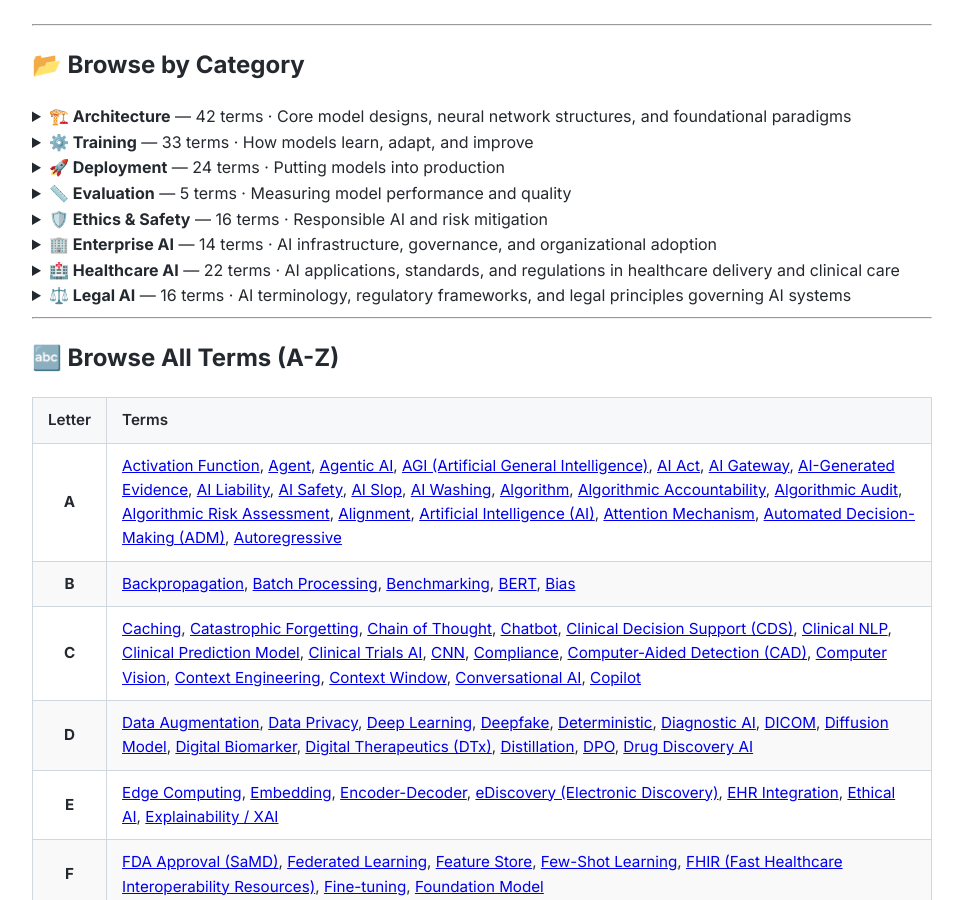
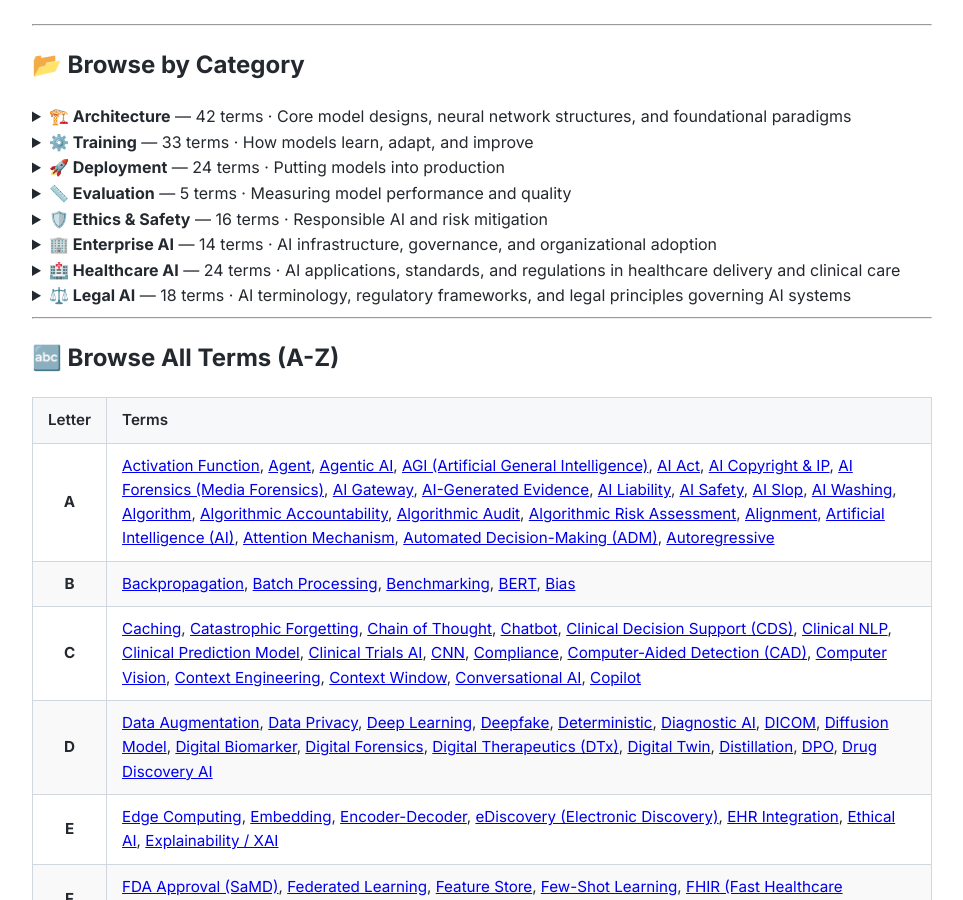
Before and after one commit to alexnubla/ai-dictionary, a Jekyll site: the page built from index.md, in a window 1280 px wide and 900 px high, scrolled down 1216 px. Shown: the whole window, without its empty margins (158-1121 px from the left). Built offline with Jekyll 4.4.1, drawn with Linux system fonts in a browser that asks for light colours.

Commit message:
Update index.md

```diff
--- a/index.md
+++ b/index.md
@@ -21,7 +21,7 @@
 > **🎯 Scope & Rigor:** We strictly exclude "confabulations," marketing fluff, or made-up buzzwords that lack real currency in standard AI terminology. This dictionary focuses exclusively on validated, widely recognized concepts with established technical definitions.
 
 <p align="center">
-  <img src="https://img.shields.io/badge/Terms-172-blue?style=for-the-badge" alt="172 Terms">
+  <img src="https://img.shields.io/badge/Terms-176-blue?style=for-the-badge" alt="176 Terms">
   <img src="https://img.shields.io/badge/Categories-8-green?style=for-the-badge" alt="8 Categories">
   <img src="https://img.shields.io/badge/Updated-August_2026-orange?style=for-the-badge" alt="Updated August 2026">
   <img src="https://img.shields.io/badge/License-MIT-purple?style=for-the-badge" alt="MIT License">
@@ -74,16 +74,56 @@
 </details>
 
 <details>
-<summary><strong>🏥 Healthcare AI</strong> — 22 terms · AI applications, standards, and regulations in healthcare delivery and clinical care</summary>
+<summary><strong>🏥 Healthcare AI</strong> — 24 terms · AI applications, standards, and regulations in healthcare delivery and clinical care</summary>
 
-<a href="./terms/clinical-decision-support/">Clinical Decision Support (CDS)</a> · <a href="./terms/clinical-nlp/">Clinical NLP</a> · <a href="./terms/clinical-prediction-model/">Clinical Prediction Model</a> · <a href="./terms/clinical-trials-ai/">Clinical Trials AI</a> · <a href="./terms/computer-aided-detection/">Computer-Aided Detection (CAD)</a> · <a href="./terms/diagnostic-ai/">Diagnostic AI</a> · <a href="./terms/dicom/">DICOM</a> · <a href="./terms/digital-biomarker/">Digital Biomarker</a> · <a href="./terms/digital-therapeutics/">Digital Therapeutics (DTx)</a> · <a href="./terms/drug-discovery-ai/">Drug Discovery AI</a> · <a href="./terms/ehr-integration/">EHR Integration</a> · <a href="./terms/fda-approval-samd/">FDA Approval (SaMD)</a> · <a href="./terms/fhir/">FHIR</a> · <a href="./terms/health-informatics/">Health Informatics</a> · <a href="./terms/in-silico-trials/">In Silico Trials</a> · <a href="./terms/interoperability/">Interoperability</a> · <a href="./terms/medical-imaging-ai/">Medical Imaging AI</a> · <a href="./terms/phi/">PHI</a> · <a href="./terms/precision-medicine/">Precision Medicine</a> · <a href="./terms/radiomics/">Radiomics</a> · <a href="./terms/remote-patient-monitoring/">Remote Patient Monitoring (RPM)</a> · <a href="./terms/regulatory-ai/">Regulatory AI</a>
+<a href="./terms/clinical-decision-support/">Clinical Decision Support (CDS)</a> ·
+<a href="./terms/clinical-nlp/">Clinical NLP</a> ·
+<a href="./terms/clinical-prediction-model/">Clinical Prediction Model</a> ·
+<a href="./terms/clinical-trials-ai/">Clinical Trials AI</a> ·
+<a href="./terms/computer-aided-detection/">Computer-Aided Detection (CAD)</a> ·
+<a href="./terms/diagnostic-ai/">Diagnostic AI</a> ·
+<a href="./terms/dicom/">DICOM</a> ·
+<a href="./terms/digital-biomarker/">Digital Biomarker</a> ·
+<a href="./terms/digital-therapeutics/">Digital Therapeutics (DTx)</a> ·
+<a href="./terms/digital-twin/">Digital Twin</a> ·
+<a href="./terms/drug-discovery-ai/">Drug Discovery AI</a> ·
+<a href="./terms/ehr-integration/">EHR Integration</a> ·
+<a href="./terms/fda-approval-samd/">FDA Approval (SaMD)</a> ·
+<a href="./terms/fhir/">FHIR</a> ·
+<a href="./terms/health-informatics/">Health Informatics</a> ·
+<a href="./terms/in-silico-trials/">In Silico Trials</a> ·
+<a href="./terms/interoperability/">Interoperability</a> ·
+<a href="./terms/medical-imaging-ai/">Medical Imaging AI</a> ·
+<a href="./terms/phi/">PHI</a> ·
+<a href="./terms/precision-medicine/">Precision Medicine</a> ·
+<a href="./terms/radiomics/">Radiomics</a> ·
+<a href="./terms/remote-patient-monitoring/">Remote Patient Monitoring (RPM)</a> ·
+<a href="./terms/regulatory-ai/">Regulatory AI</a> ·
+<a href="./terms/wearable-ai/">Wearable AI</a>
 
 </details>
 
 <details>
-<summary><strong>⚖️ Legal AI</strong> — 16 terms · AI terminology, regulatory frameworks, and legal principles governing AI systems</summary>
+<summary><strong>⚖️ Legal AI</strong> — 18 terms · AI terminology, regulatory frameworks, and legal principles governing AI systems</summary>
 
-<a href="./terms/ai-act/">AI Act</a> · <a href="./terms/ai-generated-evidence/">AI-Generated Evidence</a> · <a href="./terms/ai-liability/">AI Liability</a> · <a href="./terms/algorithmic-accountability/">Algorithmic Accountability</a> · <a href="./terms/algorithmic-audit/">Algorithmic Audit</a> · <a href="./terms/algorithmic-risk-assessment/">Algorithmic Risk Assessment</a> · <a href="./terms/automated-decision-making/">Automated Decision-Making (ADM)</a> · <a href="./terms/ediscovery/">eDiscovery</a> · <a href="./terms/generative-ai-disclosure/">Generative AI Disclosure</a> · <a href="./terms/high-risk-ai-system/">High-Risk AI System</a> · <a href="./terms/impact-assessment/">Impact Assessment</a> · <a href="./terms/regulatory-sandbox/">Regulatory Sandbox</a> · <a href="./terms/right-to-explanation/">Right to Explanation</a> · <a href="./terms/systemic-risk/">Systemic Risk</a> · <a href="./terms/tar-technology-assisted-review/">TAR (Technology-Assisted Review)</a> · <a href="./terms/trustworthy-ai/">Trustworthy AI</a>
+<a href="./terms/ai-act/">AI Act</a> ·
+<a href="./terms/ai-copyright-ip/">AI Copyright & IP</a> ·
+<a href="./terms/ai-forensics/">AI Forensics (Media Forensics)</a> ·
+<a href="./terms/ai-generated-evidence/">AI-Generated Evidence</a> ·
+<a href="./terms/ai-liability/">AI Liability</a> ·
+<a href="./terms/algorithmic-accountability/">Algorithmic Accountability</a> ·
+<a href="./terms/algorithmic-audit/">Algorithmic Audit</a> ·
+<a href="./terms/algorithmic-risk-assessment/">Algorithmic Risk Assessment</a> ·
+<a href="./terms/automated-decision-making/">Automated Decision-Making (ADM)</a> ·
+<a href="./terms/ediscovery/">eDiscovery</a> ·
+<a href="./terms/generative-ai-disclosure/">Generative AI Disclosure</a> ·
+<a href="./terms/high-risk-ai-system/">High-Risk AI System</a> ·
+<a href="./terms/impact-assessment/">Impact Assessment</a> ·
+<a href="./terms/regulatory-sandbox/">Regulatory Sandbox</a> ·
+<a href="./terms/right-to-explanation/">Right to Explanation</a> ·
+<a href="./terms/systemic-risk/">Systemic Risk</a> ·
+<a href="./terms/tar-technology-assisted-review/">TAR (Technology-Assisted Review)</a> ·
+<a href="./terms/trustworthy-ai/">Trustworthy AI</a>
 
 </details>
 
@@ -93,10 +133,10 @@
 
 | Letter | Terms |
 | :---: | :--- |
-| **A** | [Activation Function](./terms/activation-function/), [Agent](./terms/agent/), [Agentic AI](./terms/agentic-ai/), [AGI (Artificial General Intelligence)](./terms/agi/), [AI Act](./terms/ai-act/), [AI Gateway](./terms/ai-gateway/), [AI-Generated Evidence](./terms/ai-generated-evidence/), [AI Liability](./terms/ai-liability/), [AI Safety](./terms/ai-safety/), [AI Slop](./terms/ai-slop/), [AI Washing](./terms/ai-washing/), [Algorithm](./terms/algorithm/), [Algorithmic Accountability](./terms/algorithmic-accountability/), [Algorithmic Audit](./terms/algorithmic-audit/), [Algorithmic Risk Assessment](./terms/algorithmic-risk-assessment/), [Alignment](./terms/alignment/), [Artificial Intelligence (AI)](./terms/artificial-intelligence/), [Attention Mechanism](./terms/attention-mechanism/), [Automated Decision-Making (ADM)](./terms/automated-decision-making/), [Autoregressive](./terms/autoregressive/) |
+| **A** | [Activation Function](./terms/activation-function/), [Agent](./terms/agent/), [Agentic AI](./terms/agentic-ai/), [AGI (Artificial General Intelligence)](./terms/agi/), [AI Act](./terms/ai-act/), [AI Copyright & IP](./terms/ai-copyright-ip/), [AI Forensics (Media Forensics)](./terms/ai-forensics/), [AI Gateway](./terms/ai-gateway/), [AI-Generated Evidence](./terms/ai-generated-evidence/), [AI Liability](./terms/ai-liability/), [AI Safety](./terms/ai-safety/), [AI Slop](./terms/ai-slop/), [AI Washing](./terms/ai-washing/), [Algorithm](./terms/algorithm/), [Algorithmic Accountability](./terms/algorithmic-accountability/), [Algorithmic Audit](./terms/algorithmic-audit/), [Algorithmic Risk Assessment](./terms/algorithmic-risk-assessment/), [Alignment](./terms/alignment/), [Artificial Intelligence (AI)](./terms/artificial-intelligence/), [Attention Mechanism](./terms/attention-mechanism/), [Automated Decision-Making (ADM)](./terms/automated-decision-making/), [Autoregressive](./terms/autoregressive/) |
 | **B** | [Backpropagation](./terms/backpropagation/), [Batch Processing](./terms/batch-processing/), [Benchmarking](./terms/benchmarking/), [BERT](./terms/bert/), [Bias](./terms/bias/) |
 | **C** | [Caching](./terms/caching/), [Catastrophic Forgetting](./terms/catastrophic-forgetting/), [Chain of Thought](./terms/chain-of-thought/), [Chatbot](./terms/chatbot/), [Clinical Decision Support (CDS)](./terms/clinical-decision-support/), [Clinical NLP](./terms/clinical-nlp/), [Clinical Prediction Model](./terms/clinical-prediction-model/), [Clinical Trials AI](./terms/clinical-trials-ai/), [CNN](./terms/cnn/), [Compliance](./terms/compliance/), [Computer-Aided Detection (CAD)](./terms/computer-aided-detection/), [Computer Vision](./terms/computer-vision/), [Context Engineering](./terms/context-engineering/), [Context Window](./terms/context-window/), [Conversational AI](./terms/conversational-ai/), [Copilot](./terms/copilot/) |
-| **D** | [Data Augmentation](./terms/data-augmentation/), [Data Privacy](./terms/data-privacy/), [Deep Learning](./terms/deep-learning/), [Deepfake](./terms/deepfake/), [Deterministic](./terms/deterministic/), [Diagnostic AI](./terms/diagnostic-ai/), [DICOM](./terms/dicom/), [Diffusion Model](./terms/diffusion-model/), [Digital Biomarker](./terms/digital-biomarker/), [Digital Therapeutics (DTx)](./terms/digital-therapeutics/), [Distillation](./terms/distillation/), [DPO](./terms/dpo/), [Drug Discovery AI](./terms/drug-discovery-ai/) |
+| **D** | [Data Augmentation](./terms/data-augmentation/), [Data Privacy](./terms/data-privacy/), [Deep Learning](./terms/deep-learning/), [Deepfake](./terms/deepfake/), [Deterministic](./terms/deterministic/), [Diagnostic AI](./terms/diagnostic-ai/), [DICOM](./terms/dicom/), [Diffusion Model](./terms/diffusion-model/), [Digital Biomarker](./terms/digital-biomarker/), [Digital Forensics](./terms/digital-forensics/), [Digital Therapeutics (DTx)](./terms/digital-therapeutics/), [Digital Twin](./terms/digital-twin/), [Distillation](./terms/distillation/), [DPO](./terms/dpo/), [Drug Discovery AI](./terms/drug-discovery-ai/) |
 | **E** | [Edge Computing](./terms/edge-computing/), [Embedding](./terms/embedding/), [Encoder-Decoder](./terms/encoder-decoder/), [eDiscovery (Electronic Discovery)](./terms/ediscovery/), [EHR Integration](./terms/ehr-integration/), [Ethical AI](./terms/ethical-ai/), [Explainability / XAI](./terms/explainability/) |
 | **F** | [FDA Approval (SaMD)](./terms/fda-approval-samd/), [Federated Learning](./terms/federated-learning/), [Feature Store](./terms/feature-store/), [Few-Shot Learning](./terms/few-shot-learning/), [FHIR (Fast Healthcare Interoperability Resources)](./terms/fhir/), [Fine-tuning](./terms/fine-tuning/), [Foundation Model](./terms/foundation-model/) |
 | **G** | [GAN](./terms/gan/), [Generative AI](./terms/generative-ai/), [Generative AI Disclosure](./terms/generative-ai-disclosure/), [GPT](./terms/gpt/), [Gradient Descent](./terms/gradient-descent/), [Graphics Processing Unit (GPU)](./terms/gpu/), [Grounding](./terms/grounding/), [GRU](./terms/gru/), [Guardrails](./terms/guardrails/) |
@@ -115,10 +155,11 @@
 | **T** | [TAR (Technology-Assisted Review)](./terms/tar-technology-assisted-review/), [Temperature](./terms/temperature/), [Throughput](./terms/throughput/), [Token](./terms/token/), [Tool Use / Function Calling](./terms/tool-use/), [Training](./terms/training/), [Transfer Learning](./terms/transfer-learning/), [Transformer](./terms/transformer/), [Trustworthy AI](./terms/trustworthy-ai/) |
 | **U** | [Unsupervised Learning](./terms/unsupervised-learning/) |
 | **V** | [Vector Database](./terms/vector-database/), [Vibe Coding](./terms/vibe-coding/) |
-| **W** | [Weights](./terms/weights/) |
+| **W** | [Wearable AI](./terms/wearable-ai/), [Weights](./terms/weights/) |
 | **X** | [XGBoost](./terms/xgboost/) |
 | **Y** | [YOLO](./terms/yolo/) |
 | **Z** | [Zero-Shot Learning](./terms/zero-shot-learning/) |
+
 
 
 🔍 **[Search the Dictionary](/ai-dictionary/search.html)** | 📚 **[View All Terms](/ai-dictionary/terms/)**
```
